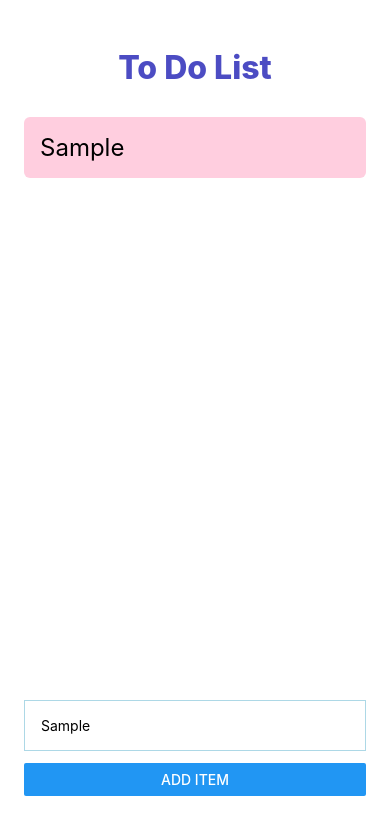
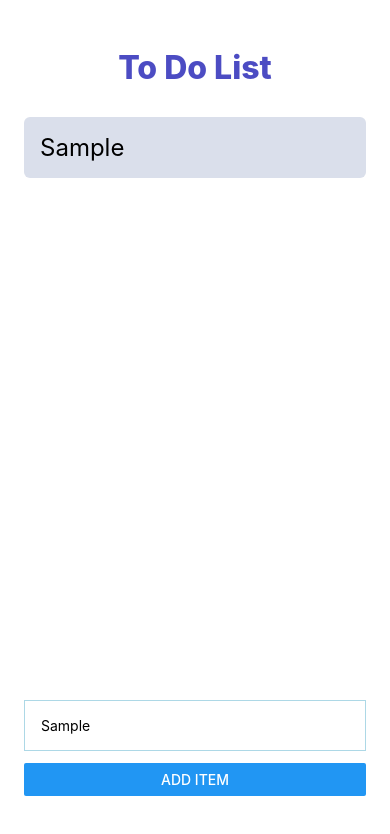
Before and after one commit to Adnan-Saleem-93/react-native, a React Native app: screen / in a window 390 px wide. Both pictures are taken after typing "Sample" into the empty fields and a click on the button "ADD ITEM". Shown: the top 834 px of the page. Built offline with nearby package versions, Linux system fonts and the light colour scheme.

Commit message:
spliting code into separate components

```diff
--- a/App.js
+++ b/App.js
@@ -1,66 +1,15 @@
 import { useState } from "react";
-import {
-	Button,
-	FlatList,
-	StyleSheet,
-	Text,
-	TextInput,
-	View,
-} from "react-native";
+import { StyleSheet, View } from "react-native";
+import ToDoList from "./src/components/ToDoList";
+import InputSection from "./src/components/InputSection";
 
 export default function App() {
-	const [itemValue, setItemValue] = useState("");
 	const [itemsList, setItemsList] = useState([]);
-	const handleChange = (e) => {
-		setItemValue(e);
-	};
-	const addItem = () => {
-		setItemsList((oldList) => [
-			...oldList,
-			{ id: Math.random().toString(), text: itemValue },
-		]);
-		// setItemValue("");
-	};
+
 	return (
 		<View style={styles.mainContainer}>
-			<View style={styles.listContainer}>
-				<View>
-					<Text style={styles.listHeaderText}>To Do List</Text>
-				</View>
-
-				{itemsList.length ? (
-					<View style={styles.itemsContainer}>
-						<FlatList
-							data={itemsList}
-							renderItem={(itemData) => {
-								return (
-									<View style={styles.listItem}>
-										<Text style={styles.listItemText}>
-											{itemData.item.text}
-										</Text>
-									</View>
-								);
-							}}
-							keyExtractor={(item) => {
-								return item.id;
-							}}
-						/>
-					</View>
-				) : (
-					<View style={styles.noItemsContainer}>
-						<Text style={styles.noItemsText}>No items yet!</Text>
-					</View>
-				)}
-			</View>
-			<View>
-				<TextInput
-					placeholder="Enter item here.!"
-					style={styles.input}
-					value={itemValue}
-					onChangeText={handleChange}
-				/>
-				<Button title="Add Item" onPress={addItem} />
-			</View>
+			<ToDoList itemsList={itemsList} />
+			<InputSection setItemsList={setItemsList} />
 		</View>
 	);
 }
@@ -72,52 +21,4 @@ const styles = StyleSheet.create({
 		display: "flex",
 		height: "100%",
 	},
-	listContainer: {
-		flex: 2,
-		justifyContent: "flex-start",
-		alignItems: "center",
-	},
-	itemsContainer: {
-		flex: 1,
-		marginTop: 24,
-		width: "100%",
-		justifyContent: "flex-start",
-		alignContent: "center",
-	},
-	noItemsContainer: {
-		flex: 1,
-		justifyContent: "center",
-		alignContent: "center",
-	},
-	listItem: {
-		backgroundColor: "#ffcedf",
-		flexDirection: "row",
-		borderRadius: 6,
-		padding: 16,
-		marginVertical: 6,
-	},
-	listItemNumber: {
-		fontSize: 24,
-		fontWeight: 900,
-	},
-	listItemText: {
-		fontSize: 24,
-	},
-	input: {
-		padding: 16,
-		borderWidth: 1,
-		borderColor: "lightblue",
-		marginBottom: 12,
-	},
-	listHeaderText: {
-		color: "rgba(0,0,170,0.7)",
-		fontSize: 32,
-		fontWeight: 800,
-		textAlign: "center",
-	},
-	noItemsText: {
-		fontSize: 32,
-		padding: 24,
-		textAlign: "center",
-	},
 });
--- /dev/null
+++ b/src/components/InputSection.jsx
@@ -0,0 +1,39 @@
+import { useState } from "react";
+import { View, StyleSheet, Button, TextInput } from "react-native";
+
+const InputSection = ({ setItemsList }) => {
+	const [itemValue, setItemValue] = useState("");
+	const handleChange = (e) => {
+		setItemValue(e);
+	};
+	const addItem = () => {
+		setItemsList((oldList) => [
+			...oldList,
+			{ id: Math.random().toString(), text: itemValue },
+		]);
+		// setItemValue("");
+	};
+
+	return (
+		<View>
+			<TextInput
+				placeholder="Enter item here.!"
+				style={styles.input}
+				value={itemValue}
+				onChangeText={handleChange}
+			/>
+			<Button title="Add Item" onPress={addItem} />
+		</View>
+	);
+};
+
+const styles = StyleSheet.create({
+	input: {
+		padding: 16,
+		borderWidth: 1,
+		borderColor: "lightblue",
+		marginBottom: 12,
+	},
+});
+
+export default InputSection;
--- /dev/null
+++ b/src/components/ListItem.jsx
@@ -0,0 +1,24 @@
+import { View, Text, StyleSheet } from "react-native";
+
+const ListItem = ({ itemData }) => {
+	return (
+		<View style={styles.listItem}>
+			<Text style={styles.listItemText}>{itemData.item.text}</Text>
+		</View>
+	);
+};
+
+const styles = StyleSheet.create({
+	listItem: {
+		backgroundColor: "#dadfeb",
+		flexDirection: "row",
+		borderRadius: 6,
+		padding: 16,
+		marginVertical: 6,
+	},
+	listItemText: {
+		fontSize: 24,
+	},
+});
+
+export default ListItem;
--- /dev/null
+++ b/src/components/NoItems.jsx
@@ -0,0 +1,24 @@
+import { StyleSheet, Text, View } from "react-native";
+
+const NoItems = ({ text = "" }) => {
+	return (
+		<View style={styles.noItemsContainer}>
+			<Text style={styles.noItemsText}>{text}</Text>
+		</View>
+	);
+};
+
+const styles = StyleSheet.create({
+	noItemsContainer: {
+		flex: 1,
+		justifyContent: "center",
+		alignContent: "center",
+	},
+	noItemsText: {
+		fontSize: 32,
+		padding: 24,
+		textAlign: "center",
+	},
+});
+
+export default NoItems;
--- /dev/null
+++ b/src/components/PageHeader.jsx
@@ -0,0 +1,20 @@
+import { StyleSheet, View, Text } from "react-native";
+
+const PageHeader = ({ text = "" }) => {
+	return (
+		<View>
+			<Text style={styles.listHeaderText}>{text}</Text>
+		</View>
+	);
+};
+
+const styles = StyleSheet.create({
+	listHeaderText: {
+		color: "rgba(0,0,170,0.7)",
+		fontSize: 32,
+		fontWeight: 800,
+		textAlign: "center",
+	},
+});
+
+export default PageHeader;
--- /dev/null
+++ b/src/components/ToDoList.jsx
@@ -0,0 +1,45 @@
+import { FlatList, StyleSheet, View } from "react-native";
+import ListItem from "./ListItem";
+import PageHeader from "./PageHeader";
+import NoItems from "./NoItems";
+
+const ToDoList = ({ itemsList = [] }) => {
+	return (
+		<View style={styles.listContainer}>
+			<PageHeader text="To Do List" />
+
+			{itemsList.length ? (
+				<View style={styles.itemsContainer}>
+					<FlatList
+						data={itemsList}
+						renderItem={(itemData) => {
+							return <ListItem itemData={itemData} />;
+						}}
+						keyExtractor={(item) => {
+							return item.id;
+						}}
+					/>
+				</View>
+			) : (
+				<NoItems text="No items yet!" />
+			)}
+		</View>
+	);
+};
+
+const styles = StyleSheet.create({
+	listContainer: {
+		flex: 2,
+		justifyContent: "flex-start",
+		alignItems: "center",
+	},
+	itemsContainer: {
+		flex: 1,
+		marginTop: 24,
+		width: "100%",
+		justifyContent: "flex-start",
+		alignContent: "center",
+	},
+});
+
+export default ToDoList;
```
